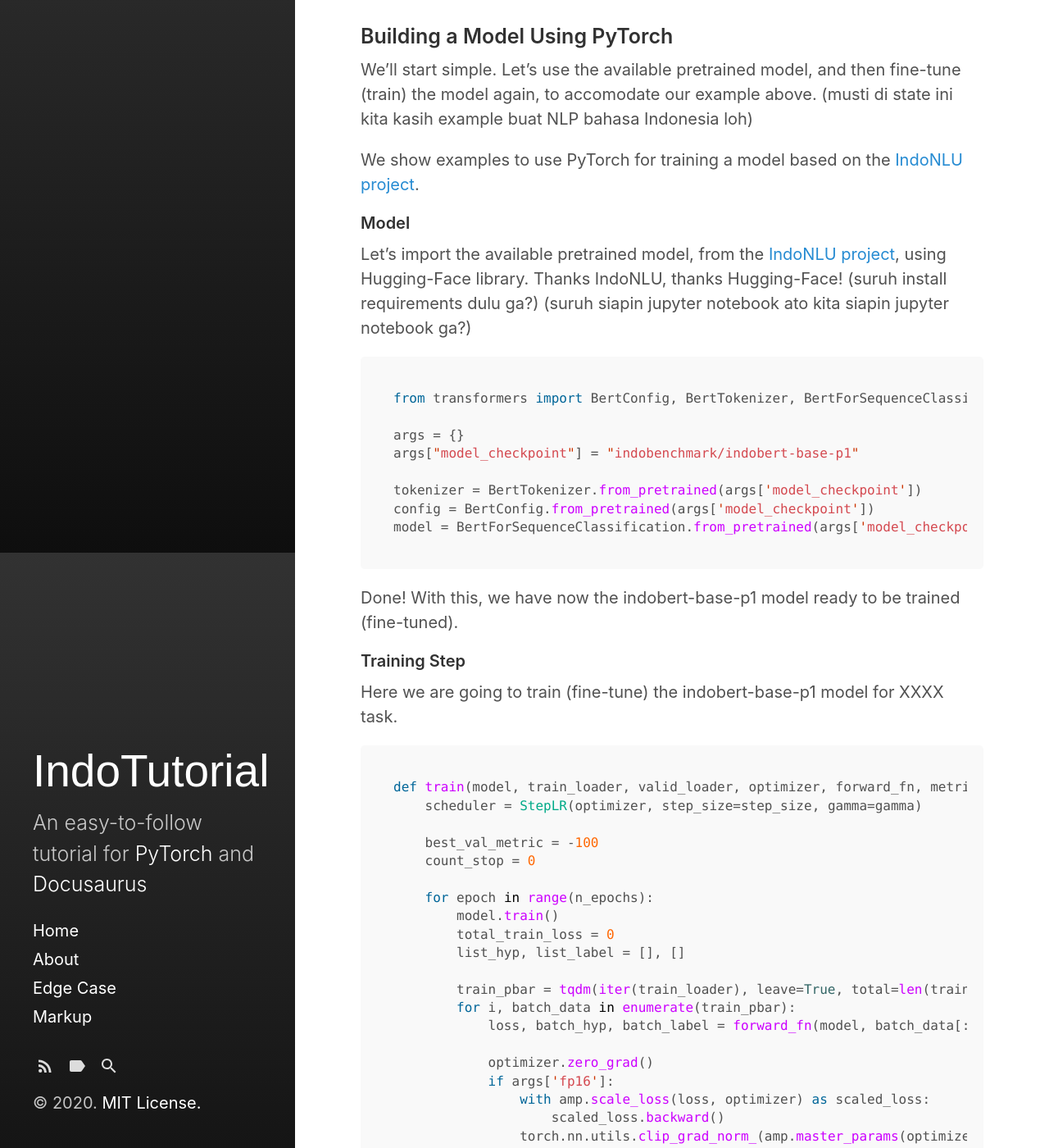
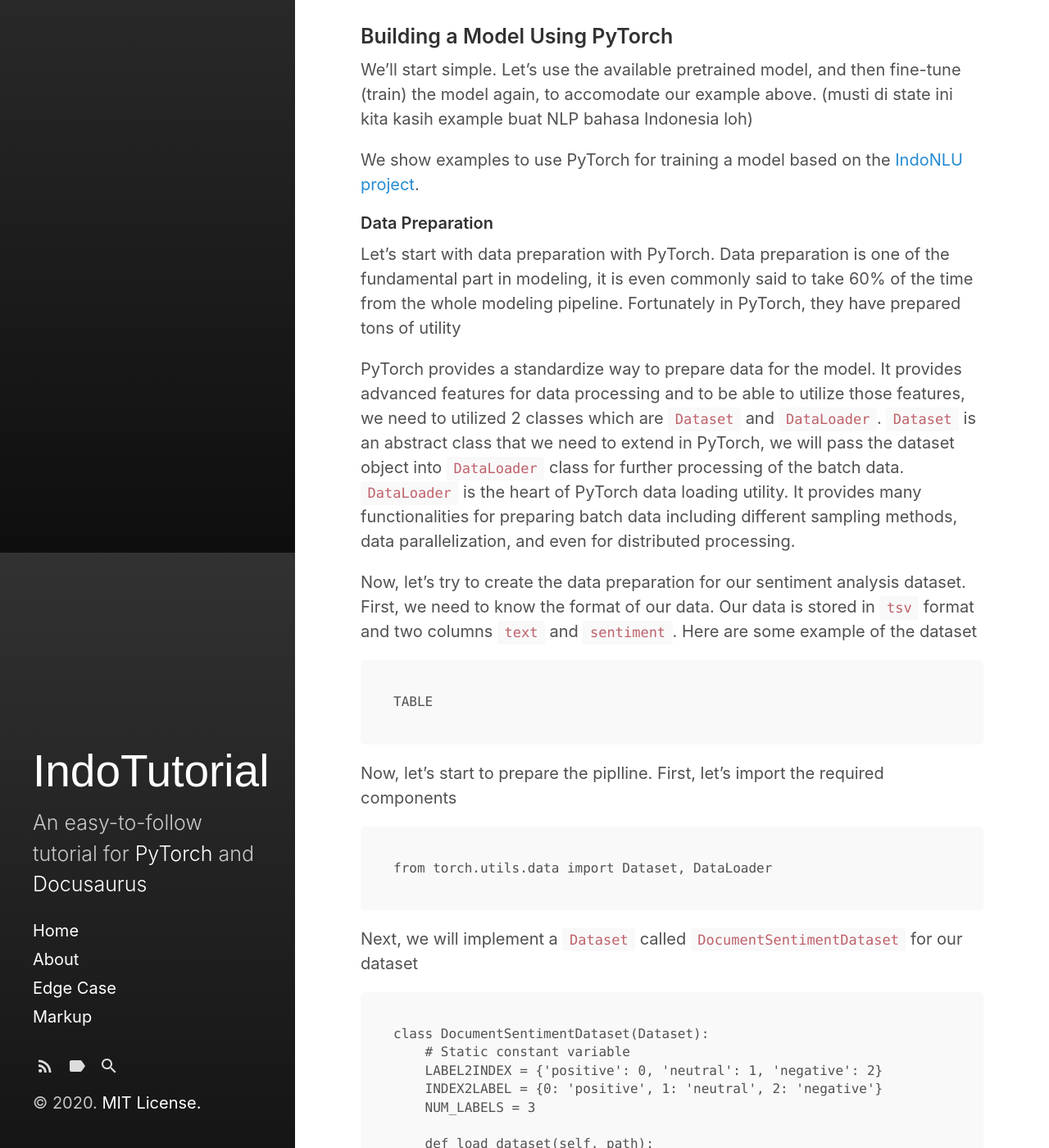
Before and after one commit to indobenchmark/tutorials, a Jekyll site: the page built from _posts/2020-10-18-basic-pytorch.md, in a window 1280 px wide and 1400 px high, scrolled down 2026 px. Shown: the whole window at 82% size. Built offline with Jekyll 4.4.1, drawn with Linux system fonts in a browser that asks for light colours; some of the changed text lies outside the part shown.

Commit message:
add post's section for data prep

````diff
--- a/_posts/2020-10-18-basic-pytorch.md
+++ b/_posts/2020-10-18-basic-pytorch.md
@@ -79,9 +79,83 @@ We'll start simple. Let's use the available pretrained model, and then fine-tune
 We show examples to use PyTorch for training a model based on the [IndoNLU project](https://github.com/indobenchmark/indonlu).
 
 <div id="sec2-1"></div>
+#### Data Preparation
+Let's start with data preparation with PyTorch. Data preparation is one of the fundamental part in modeling, it is even commonly said to take 60% of the time from the whole modeling pipeline. Fortunately in PyTorch, they have prepared tons of utility
+
+PyTorch provides a standardize way to prepare data for the model. It provides advanced features for data processing and to be able to utilize those features, we need to utilized 2 classes which are `Dataset` and `DataLoader`. `Dataset` is an abstract class that we need to extend in PyTorch, we will pass the dataset object into `DataLoader` class for further processing of the batch data. `DataLoader` is the heart of PyTorch data loading utility. It provides many functionalities for preparing batch data including different sampling methods, data parallelization, and even for distributed processing.
+
+Now, let's try to create the data preparation for our sentiment analysis dataset. First, we need to know the format of our data. Our data is stored in `tsv` format and two columns `text` and `sentiment`. Here are some example of the dataset
+```
+TABLE
+```
+
+Now, let's start to prepare the piplline. First, let's import the required components
+```
+from torch.utils.data import Dataset, DataLoader
+```
+
+Next, we will implement a `Dataset` called `DocumentSentimentDataset` for our dataset
+```
+class DocumentSentimentDataset(Dataset):
+    # Static constant variable
+    LABEL2INDEX = {'positive': 0, 'neutral': 1, 'negative': 2}
+    INDEX2LABEL = {0: 'positive', 1: 'neutral', 2: 'negative'}
+    NUM_LABELS = 3
+
+    def load_dataset(self, path):
+        df = pd.read_csv(path, header=None)
+        df.columns = ['text','sentiment']
+        df['sentiment'] = df['sentiment'].apply(lambda lab: self.LABEL2INDEX[lab])
+        return df
+
+    def __init__(self, dataset_path, tokenizer, no_special_token=False, *args, **kwargs):
+        self.data = self.load_dataset(dataset_path)
+        self.tokenizer = tokenizer
+        self.no_special_token = no_special_token
+
+    def __getitem__(self, index):
+        data = self.data.loc[index,:]
+        text, sentiment = data['text'], data['sentiment']
+        subwords = self.tokenizer.encode(text, add_special_tokens=not self.no_special_token)
+        return np.array(subwords), np.array(sentiment), data['text']
+
+    def __len__(self):
+        return len(self.data)
+```
+
+Hooray!! We have implemented the required `DocumentSentimentDataset` class. You might notice that the dataset return `subwords` that can have different length for each index. In order to be fed to the model in batch, we need to standardize the length of the sequence. Regarding sequence length, we might also want to limit the sequence length to prevent costly computation. In this case we gonna create `DocumentSentimentDataLoader` extending the PyTorch `DataLoader`
+```
+class DocumentSentimentDataLoader(DataLoader):
+    def __init__(self, max_seq_len=512, *args, **kwargs):
+        super(DocumentSentimentDataLoader, self).__init__(*args, **kwargs)
+        self.collate_fn = self._collate_fn
+        self.max_seq_len = max_seq_len
+
+    def _collate_fn(self, batch):
+        batch_size = len(batch)
+        max_seq_len = max(map(lambda x: len(x[0]), batch))
+        max_seq_len = min(self.max_seq_len, max_seq_len)
+
+        subword_batch = np.zeros((batch_size, max_seq_len), dtype=np.int64)
+        mask_batch = np.zeros((batch_size, max_seq_len), dtype=np.float32)
+        sentiment_batch = np.zeros((batch_size, 1), dtype=np.int64)
+
+        seq_list = []
+        for i, (subwords, sentiment, raw_seq) in enumerate(batch):
+            subwords = subwords[:max_seq_len]
+            subword_batch[i,:len(subwords)] = subwords
+            mask_batch[i,:len(subwords)] = 1
+            sentiment_batch[i,0] = sentiment
+
+            seq_list.append(raw_seq)
+
+        return subword_batch, mask_batch, sentiment_batch, seq_list
+```
+
+
 #### Model
 
-Let's import the available pretrained model, from the [IndoNLU project](https://github.com/indobenchmark/indonlu), using Hugging-Face library. Thanks IndoNLU, thanks Hugging-Face! (suruh install requirements dulu ga?) (suruh siapin jupyter notebook ato kita siapin jupyter notebook ga?)
+Let's import the available pretrained model, from the [IndoNLU project](https://github.com/indobenchmark/indonlu), using Hugging-Face library. Thanks IndoNLU, thanks Hugging-Face! (suruh install requirements dulu ga? Iya) (suruh siapin jupyter notebook ato kita siapin jupyter notebook ga? Ga usah lah)
 
 ```python
 from transformers import BertConfig, BertTokenizer, BertForSequenceClassification
````
